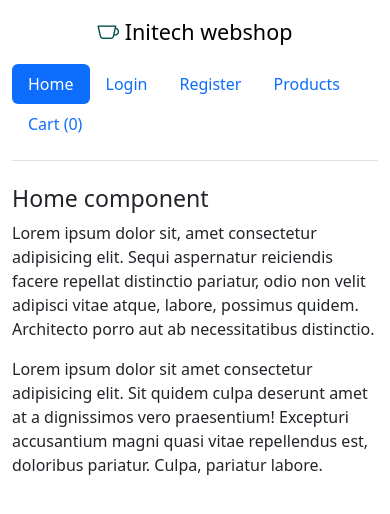
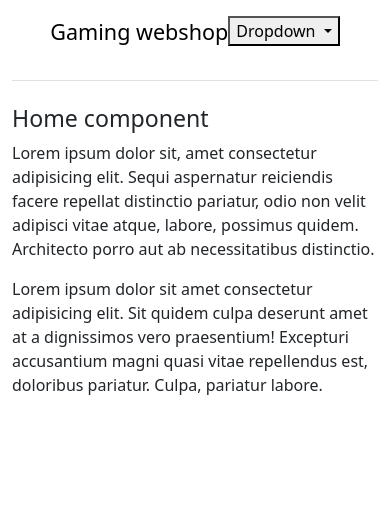
Before and after one commit to RamiAlmuhana/INSOFAD_S1148232, an Angular app in the folder front-end/: page / in a window 390 px wide. Shown: the top 514 px of the page. Built offline with nearby package versions, Linux system fonts and the light colour scheme.

Commit message:
Hamburger menu toegevoegd

```diff
--- a/front-end/src/app/core/header/header.component.html
+++ b/front-end/src/app/core/header/header.component.html
@@ -1,30 +1,50 @@
 <div class="container">
   <header class="d-flex flex-wrap justify-content-center py-3 mb-4 border-bottom">
     <a [routerLink]="['/']" class="d-flex align-items-center mb-3 mb-md-0 me-md-auto link-body-emphasis text-decoration-none">
-            <span class="fs-4" (mouseover)="showHotCupIcon = true" (mouseout)="showHotCupIcon = false">
-                <i class="bi bi-cup hs-leiden-primary" [style.display]="showHotCupIcon ? 'none' : 'inline-block'"></i>
-                <i class="bi bi-cup-hot hs-leiden-primary"
-                   [style.display]="showHotCupIcon ? 'inline-block' : 'none'"></i>
-                <span class="webshop-name">
-                    Initech webshop
-                </span>
-            </span>
+      <span class="fs-4">
+          <span class="webshop-name">
+              Gaming webshop
+          </span>
+      </span>
     </a>
-    <ul class="nav nav-pills">
+    <ul class="nav nav-pills d-none  d-md-flex">
 
       <li class="nav-item"><a [routerLinkActive]="['active']" [routerLinkActiveOptions]="{exact: true}" [routerLink]="['/']" class="nav-link" aria-current="page">Home</a></li>
-      <li class="nav-item"><a [routerLinkActive]="['active']" [routerLink]="['auth', 'login']" *ngIf="!userIsLoggedIn" class="nav-link">Login</a></li>
-      <li class="nav-item"><a [routerLinkActive]="['active']" [routerLink]="['auth', 'register']"
-                              *ngIf="!userIsLoggedIn" class="nav-link">Register</a></li>
       <li class="nav-item"><a [routerLinkActive]="['active']" [routerLink]="['products']" class="nav-link">Products</a>
       </li>
       <li class="nav-item"><a [routerLinkActive]="['active']" [routerLink]="['cart']" class="nav-link">Cart
         ({{ amountOfProducts }})</a></li>
+
       <li class="nav-item"><a [routerLinkActive]="['active']" [routerLink]="['profile']" class="nav-link" *ngIf="userIsLoggedIn">Profile</a>
       </li>
       <li class="nav-item"><a [routerLinkActive]="['active']" [routerLink]="['order-history']" class="nav-link" *ngIf="userIsLoggedIn">Order history</a></li>
-
+      <li class="nav-item"><a [routerLinkActive]="['active']" [routerLink]="['auth', 'login']" *ngIf="!userIsLoggedIn" class="nav-link">Login</a></li>
+      <li class="nav-item"><a [routerLinkActive]="['active']" [routerLink]="['auth', 'register']"
+                              *ngIf="!userIsLoggedIn" class="nav-link">Register</a></li>
       <li class="nav-item"><a (click)="onLogout()" class="nav-link" *ngIf="userIsLoggedIn">Log out</a></li>
     </ul>
+
+    <div class="dropdown d-md-none" (click)="toggleDropdown()">
+      <button class="dropdown-toggle" >
+        Dropdown
+      </button>
+      <div class="dropdown-menu" [ngClass]="{'show': isDropdownOpen}">
+        <li class="nav-item"><a [routerLinkActive]="['active']" [routerLinkActiveOptions]="{exact: true}" [routerLink]="['/']" class="nav-link" aria-current="page">Home</a></li>
+        <li class="nav-item"><a [routerLinkActive]="['active']" [routerLink]="['products']" class="nav-link">Products</a>
+        </li>
+        <li class="nav-item">
+          <a [routerLinkActive]="['active']" [routerLink]="['cart']" class="nav-link">Cart
+            ({{ amountOfProducts }})</a>
+        </li>
+        <li class="nav-item"><a [routerLinkActive]="['active']" [routerLink]="['profile']" class="nav-link" *ngIf="userIsLoggedIn">Profile</a>
+        </li>
+        <li class="nav-item"><a [routerLinkActive]="['active']" [routerLink]="['order-history']" class="nav-link" *ngIf="userIsLoggedIn">Order history</a></li>
+        <li class="nav-item"><a [routerLinkActive]="['active']" [routerLink]="['auth', 'login']" *ngIf="!userIsLoggedIn" class="nav-link">Login</a></li>
+        <li class="nav-item"><a [routerLinkActive]="['active']" [routerLink]="['auth', 'register']" *ngIf="!userIsLoggedIn" class="nav-link">Register</a></li>
+        <li class="nav-item"><a (click)="onLogout()" class="nav-link" *ngIf="userIsLoggedIn">Log out</a></li>
+      </div>
+    </div>
+
   </header>
+
 </div>
--- a/front-end/src/app/core/header/header.component.ts
+++ b/front-end/src/app/core/header/header.component.ts
@@ -3,6 +3,7 @@ import {AuthService} from '../../auth/auth.service';
 import {Router} from '@angular/router';
 import {CartService} from "../../services/cart.service";
 import {Product} from "../../models/product.model";
+import {User} from "../../models/user.model";
 
 @Component({
   selector: 'app-header',
@@ -11,9 +12,8 @@ import {Product} from "../../models/product.model";
 })
 export class HeaderComponent implements OnInit {
 
-  public showHotCupIcon: boolean = false;
   public userIsLoggedIn: boolean = false;
-
+  public isDropdownOpen: boolean = false;
   public amountOfProducts: number = 0;
 
   constructor(private authService: AuthService, private router: Router, private cartService: CartService) {
@@ -41,4 +41,8 @@ export class HeaderComponent implements OnInit {
       });
   }
 
+  toggleDropdown() {
+    this.isDropdownOpen = !this.isDropdownOpen;
+  }
+
 }
```
